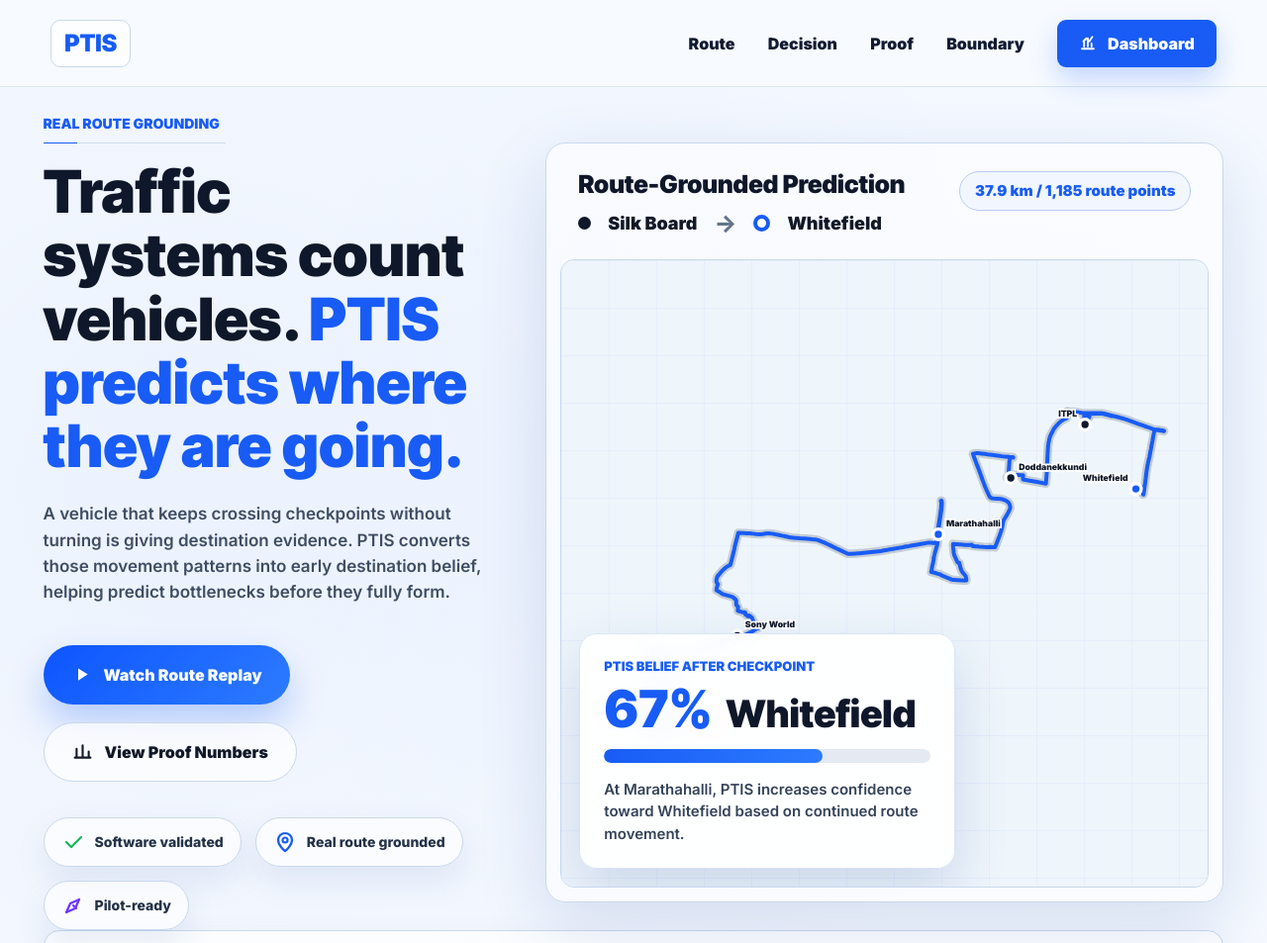
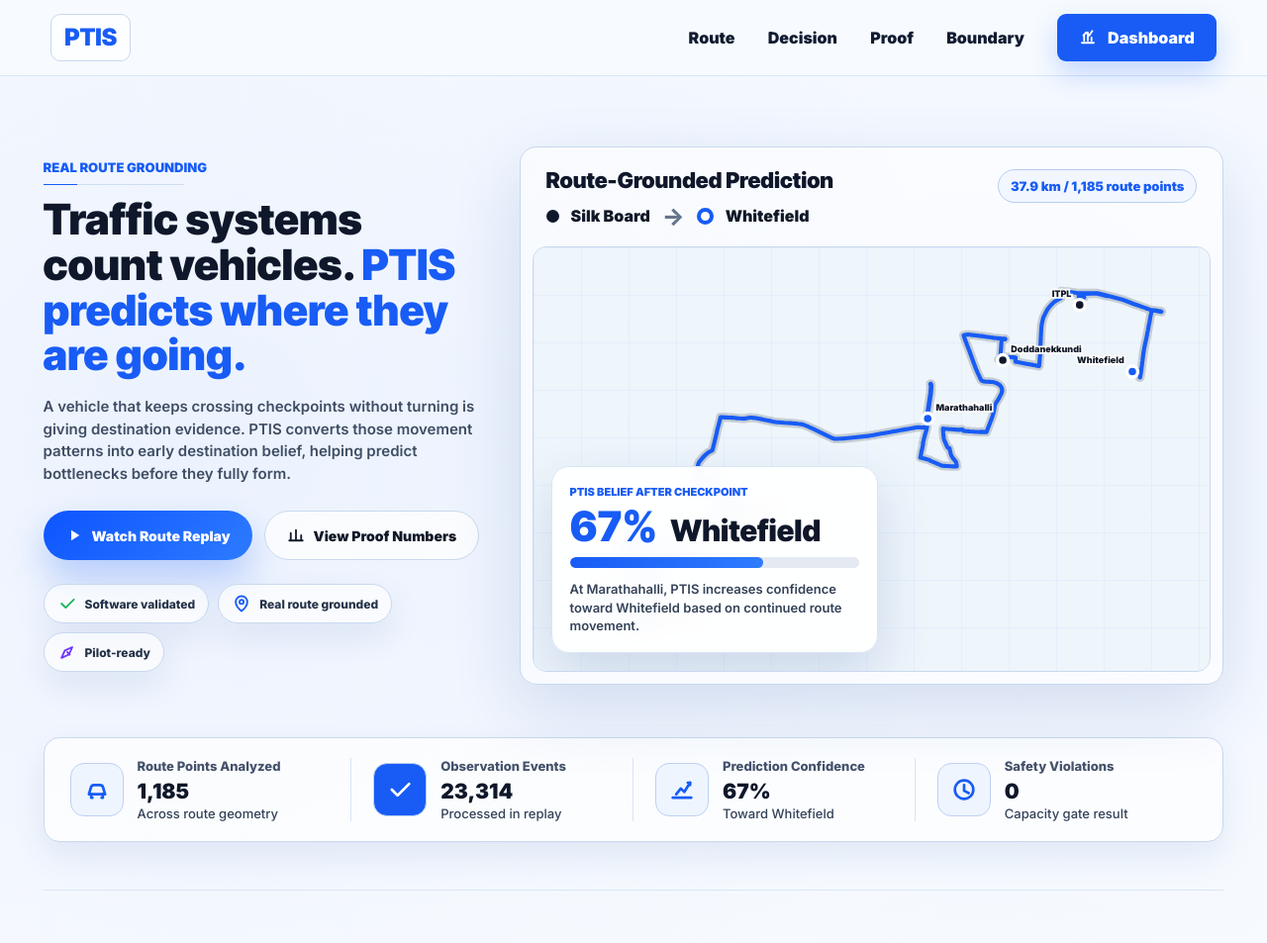
Before and after one commit to asmitha2025/PTIS, a plain HTML site: page frontend/index.html in a window 1280 px wide. Shown: the top 953 px of the page at 99% size. Drawn offline with nearby package versions, Linux system fonts and the light colour scheme; no server answers.

Commit message:
Tighten showcase hero sizing

```diff
--- a/deploy/huggingface-space/clear.css
+++ b/deploy/huggingface-space/clear.css
@@ -786,3 +786,149 @@ h1 {
   .flow-icon { width: 64px; height: 64px; }
   .proof-card { min-height: 190px; }
 }
+/* Compact scale correction */
+@media (min-width: 1261px) {
+  .topbar {
+    min-height: 76px;
+    padding-top: 14px;
+    padding-bottom: 14px;
+  }
+  main {
+    padding-top: 18px;
+  }
+  .hero {
+    grid-template-columns: minmax(390px, .62fr) minmax(620px, 1fr);
+    gap: clamp(26px, 3.1vw, 46px);
+    min-height: 650px;
+    align-items: center;
+  }
+  .hero-copy {
+    max-width: 560px;
+  }
+  .eyebrow {
+    margin-bottom: 22px;
+    font-size: 13px;
+  }
+  .hero-copy > .eyebrow::after {
+    bottom: -10px;
+    width: 142px;
+  }
+  h1 {
+    max-width: 560px;
+    margin-bottom: 18px;
+    font-size: clamp(40px, 3.35vw, 56px);
+    line-height: 1.07;
+  }
+  .lead {
+    max-width: 540px;
+    margin-bottom: 26px;
+    font-size: clamp(15px, 1.02vw, 18px);
+    line-height: 1.5;
+  }
+  .hero-actions {
+    gap: 12px;
+    margin-bottom: 24px;
+  }
+  .primary-action,
+  .secondary-action {
+    min-height: 50px;
+    padding: 0 22px;
+    gap: 9px;
+    font-size: 14px;
+  }
+  .primary-action svg,
+  .secondary-action svg {
+    width: 18px;
+    height: 18px;
+  }
+  .proof-ribbon {
+    gap: 9px;
+  }
+  .proof-ribbon span {
+    min-height: 40px;
+    padding: 0 13px;
+    gap: 8px;
+    font-size: 12px;
+  }
+  .proof-ribbon svg {
+    width: 20px;
+    height: 20px;
+  }
+  .route-stage {
+    padding: 22px 12px 12px;
+    border-radius: 17px;
+  }
+  .route-card-head {
+    padding: 0 14px 16px;
+  }
+  .route-card-head h2 {
+    margin-bottom: 9px;
+    font-size: 22px;
+  }
+  .route-path {
+    gap: 12px;
+    font-size: 16px;
+  }
+  .distance-pill {
+    min-height: 34px;
+    padding: 0 12px;
+    font-size: 13px;
+  }
+  .map-frame {
+    height: clamp(430px, 48vh, 540px);
+  }
+  .decision-card {
+    width: 330px;
+    padding: 18px 18px 17px;
+  }
+  .decision-card span {
+    margin-bottom: 8px;
+    font-size: 11px;
+  }
+  .belief-line strong {
+    font-size: 42px;
+  }
+  .belief-line b {
+    font-size: 30px;
+  }
+  .belief-track {
+    height: 11px;
+    margin: 11px 0 12px;
+  }
+  .decision-card p {
+    font-size: 13px;
+    line-height: 1.42;
+  }
+  .metric-strip {
+    margin-bottom: 48px;
+    padding: 20px 26px;
+  }
+  .metric-strip article {
+    gap: 14px;
+    padding: 0 22px;
+  }
+  .metric-icon {
+    width: 54px;
+    height: 54px;
+    border-radius: 14px;
+  }
+  .metric-icon svg {
+    width: 28px;
+    height: 28px;
+  }
+  .metric-strip strong {
+    font-size: 21px;
+  }
+}
+
+@media (min-width: 1540px) {
+  .hero {
+    min-height: 660px;
+  }
+  h1 {
+    font-size: 56px;
+  }
+  .map-frame {
+    height: 535px;
+  }
+}
--- a/frontend/clear.css
+++ b/frontend/clear.css
@@ -786,3 +786,149 @@ h1 {
   .flow-icon { width: 64px; height: 64px; }
   .proof-card { min-height: 190px; }
 }
+/* Compact scale correction */
+@media (min-width: 1261px) {
+  .topbar {
+    min-height: 76px;
+    padding-top: 14px;
+    padding-bottom: 14px;
+  }
+  main {
+    padding-top: 18px;
+  }
+  .hero {
+    grid-template-columns: minmax(390px, .62fr) minmax(620px, 1fr);
+    gap: clamp(26px, 3.1vw, 46px);
+    min-height: 650px;
+    align-items: center;
+  }
+  .hero-copy {
+    max-width: 560px;
+  }
+  .eyebrow {
+    margin-bottom: 22px;
+    font-size: 13px;
+  }
+  .hero-copy > .eyebrow::after {
+    bottom: -10px;
+    width: 142px;
+  }
+  h1 {
+    max-width: 560px;
+    margin-bottom: 18px;
+    font-size: clamp(40px, 3.35vw, 56px);
+    line-height: 1.07;
+  }
+  .lead {
+    max-width: 540px;
+    margin-bottom: 26px;
+    font-size: clamp(15px, 1.02vw, 18px);
+    line-height: 1.5;
+  }
+  .hero-actions {
+    gap: 12px;
+    margin-bottom: 24px;
+  }
+  .primary-action,
+  .secondary-action {
+    min-height: 50px;
+    padding: 0 22px;
+    gap: 9px;
+    font-size: 14px;
+  }
+  .primary-action svg,
+  .secondary-action svg {
+    width: 18px;
+    height: 18px;
+  }
+  .proof-ribbon {
+    gap: 9px;
+  }
+  .proof-ribbon span {
+    min-height: 40px;
+    padding: 0 13px;
+    gap: 8px;
+    font-size: 12px;
+  }
+  .proof-ribbon svg {
+    width: 20px;
+    height: 20px;
+  }
+  .route-stage {
+    padding: 22px 12px 12px;
+    border-radius: 17px;
+  }
+  .route-card-head {
+    padding: 0 14px 16px;
+  }
+  .route-card-head h2 {
+    margin-bottom: 9px;
+    font-size: 22px;
+  }
+  .route-path {
+    gap: 12px;
+    font-size: 16px;
+  }
+  .distance-pill {
+    min-height: 34px;
+    padding: 0 12px;
+    font-size: 13px;
+  }
+  .map-frame {
+    height: clamp(430px, 48vh, 540px);
+  }
+  .decision-card {
+    width: 330px;
+    padding: 18px 18px 17px;
+  }
+  .decision-card span {
+    margin-bottom: 8px;
+    font-size: 11px;
+  }
+  .belief-line strong {
+    font-size: 42px;
+  }
+  .belief-line b {
+    font-size: 30px;
+  }
+  .belief-track {
+    height: 11px;
+    margin: 11px 0 12px;
+  }
+  .decision-card p {
+    font-size: 13px;
+    line-height: 1.42;
+  }
+  .metric-strip {
+    margin-bottom: 48px;
+    padding: 20px 26px;
+  }
+  .metric-strip article {
+    gap: 14px;
+    padding: 0 22px;
+  }
+  .metric-icon {
+    width: 54px;
+    height: 54px;
+    border-radius: 14px;
+  }
+  .metric-icon svg {
+    width: 28px;
+    height: 28px;
+  }
+  .metric-strip strong {
+    font-size: 21px;
+  }
+}
+
+@media (min-width: 1540px) {
+  .hero {
+    min-height: 660px;
+  }
+  h1 {
+    font-size: 56px;
+  }
+  .map-frame {
+    height: 535px;
+  }
+}
--- a/frontend/index.html
+++ b/frontend/index.html
@@ -5,7 +5,7 @@
     <meta name="viewport" content="width=device-width, initial-scale=1" />
     <title>PTIS | Bengaluru ORR Showcase</title>
     <link rel="stylesheet" href="https://unpkg.com/maplibre-gl/dist/maplibre-gl.css" />
-    <link rel="stylesheet" href="./clear.css?v=exact-clean-2" />
+    <link rel="stylesheet" href="./clear.css?v=compact-1" />
   </head>
   <body>
     <header class="topbar">
@@ -96,6 +96,6 @@
     </main>
 
     <script src="https://unpkg.com/maplibre-gl/dist/maplibre-gl.js"></script>
-    <script src="./clear.js?v=exact-clean-2"></script>
+    <script src="./clear.js?v=compact-1"></script>
   </body>
 </html>
```
Also changed, not shown: deploy/huggingface-space/index.html (+2 -2 lines).
